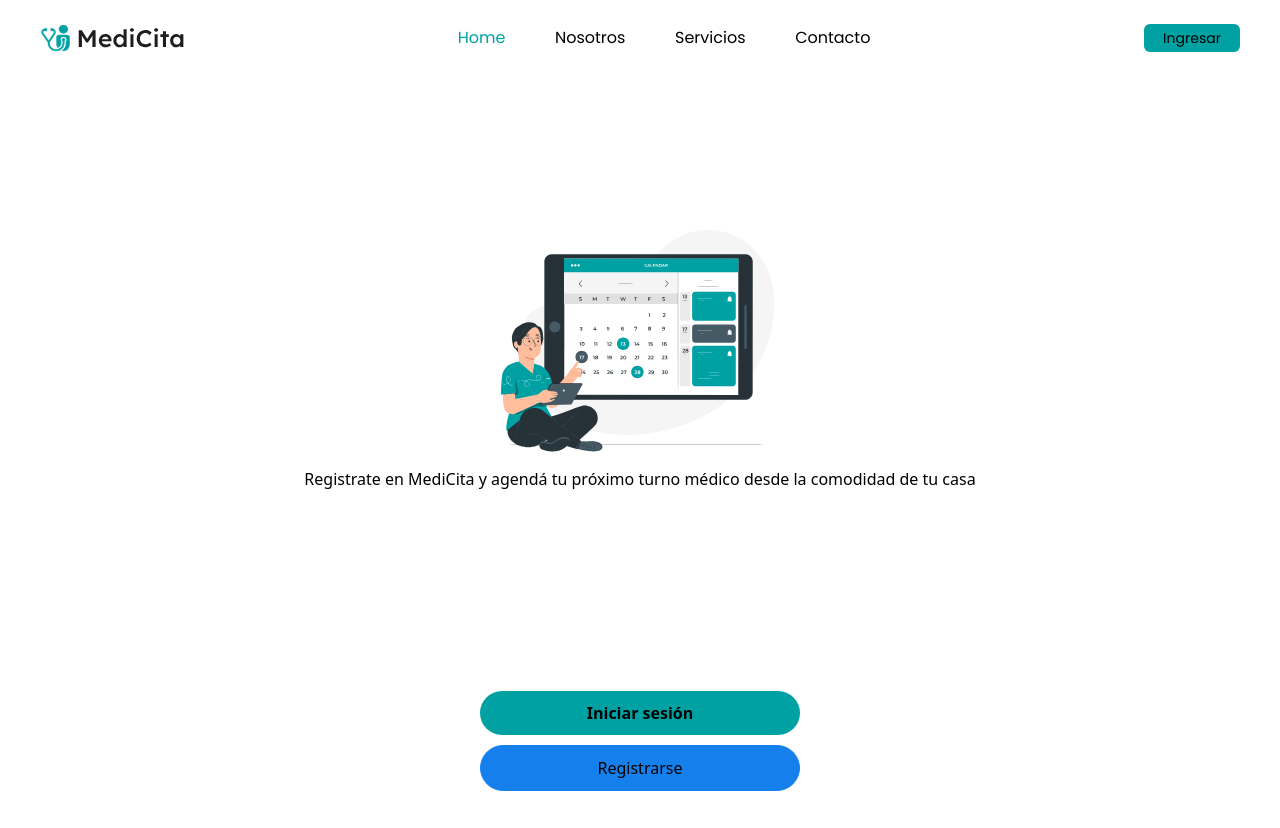
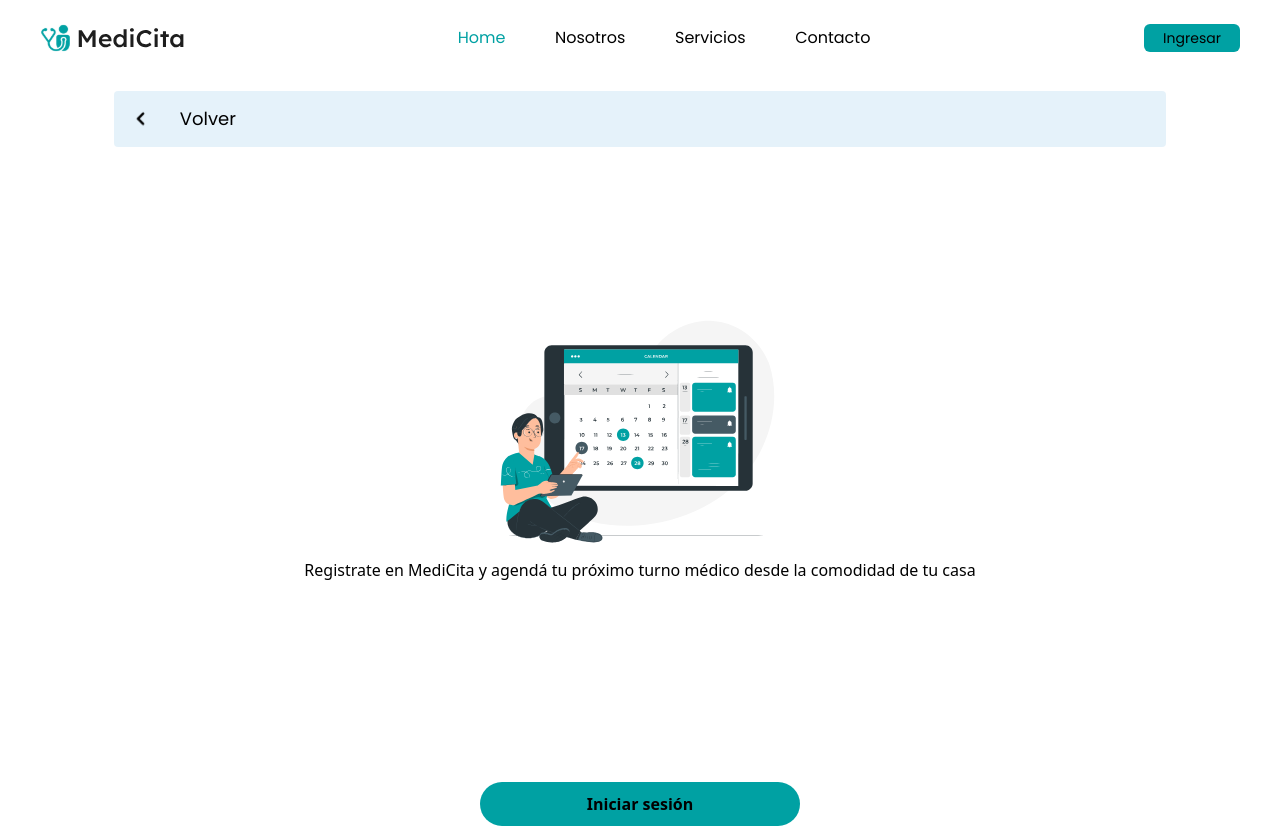
Before and after one commit to No-Country/s13-17-m-csharp, a React (Vite) app in the folder s13-17-m-csharp/frontend/: page /inicio in a window 1280 px wide. Shown: the top 828 px of the page. Built offline with nearby package versions, Linux system fonts and the light colour scheme.

Commit message:
add routes

```diff
--- a/s13-17-m-csharp/frontend/src/App.jsx
+++ b/s13-17-m-csharp/frontend/src/App.jsx
@@ -1,8 +1,5 @@
 import { BrowserRouter, Route, Routes } from 'react-router-dom';
 import './App.css';
-import Slider from './components/Slider/Slider';
-import Staff from './components/Staff/Staff';
-import Search from './components/search/Search';
 import Login from './pages/Login/Login';
 import Inicio from './pages/Inicio/Inicio';
 import Register1 from './pages/Registros/Register1';
@@ -18,23 +15,27 @@ function App() {
       <Routes>
         <Route path='/' element={<Home />}/>
         <Route path='/inicio' element={<Layout>
+                                            <Volver title={"Volver"} />
                                             <Inicio />
                                           </Layout>}/>
         <Route path='/login' element={<Layout>
+                                        <Volver title={"Volver"} />
                                         <Login />
                                       </Layout>}/>
         <Route path='/register/step1' element={<Layout>
+                                        <Volver title={"Volver"} />
                                         <Register1 />
                                       </Layout>}/>
         <Route path='/register/step2' element={<Layout>
+                                        <Volver title={"Volver"} />
                                         <Register2 />
                                       </Layout>}/>
+        <Route path='/docProfile' element={<Layout>
+                                        <Volver title={"Volver"} />
+                                        <DoctorCard />
+                                      </Layout>}/>
 
-
-
-          {/* <Slider/>
-          <Staff/>
-          <Search/>
+          {/*
           <Volver />
           <Inicio />
           <Register1 />
--- a/s13-17-m-csharp/frontend/src/components/Volver/Volver.jsx
+++ b/s13-17-m-csharp/frontend/src/components/Volver/Volver.jsx
@@ -1,11 +1,13 @@
+import { useNavigate } from 'react-router-dom'
 import styles from './Volver.module.css'
 
-const Volver = () => {
+const Volver = (props) => {
+    const navigate = useNavigate()
     return (
         <div className={styles.containerVolver}>
-            <button>
+            <button onClick={()=> navigate(-1)}>
                 <img src="./Back.svg" alt="back arrow" />
-                <p>Titulo por props</p>
+                <p>{props.title}</p>
             </button>
         </div>
     )
--- a/s13-17-m-csharp/frontend/src/components/search/Search.jsx
+++ b/s13-17-m-csharp/frontend/src/components/search/Search.jsx
@@ -60,11 +60,11 @@ const Search = () => {
             <h2 className={styles.titleSugerencia}>Sugerencias</h2>
             {categoriasTurnosMedicos.map((category) => (
               <>
-              {/* <NavLink to=> */}
+              <NavLink to='/docProfile'>
                 <div key={category.id}>
                   <h3 className={`${styles.category} mb-4`}>{category.name}</h3>
                 </div>
-              {/* </NavLink> */}
+              </NavLink>
               </>
             ))}
           </div>
--- a/s13-17-m-csharp/frontend/src/components/shared/Header/Header.jsx
+++ b/s13-17-m-csharp/frontend/src/components/shared/Header/Header.jsx
@@ -1,7 +1,6 @@
 import mobileLogo from '../../../assets/img/logo-header-mobile.svg';
 import desktopLogo from '../../../assets/img/logo-header-desktop.svg';
 import { NavLink } from 'react-router-dom';
-import Inicio from '../../../pages/Inicio/Inicio';
 
 const Header = () => {
   return (
```
